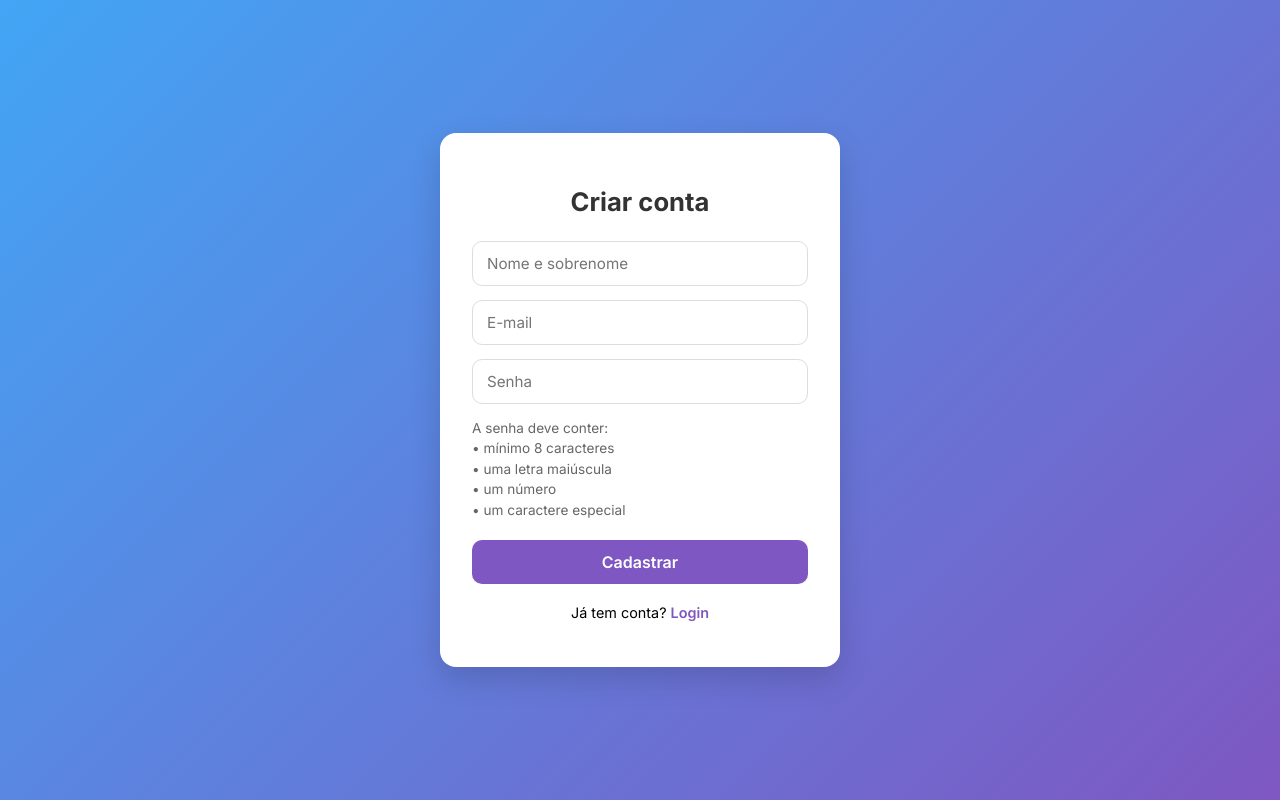
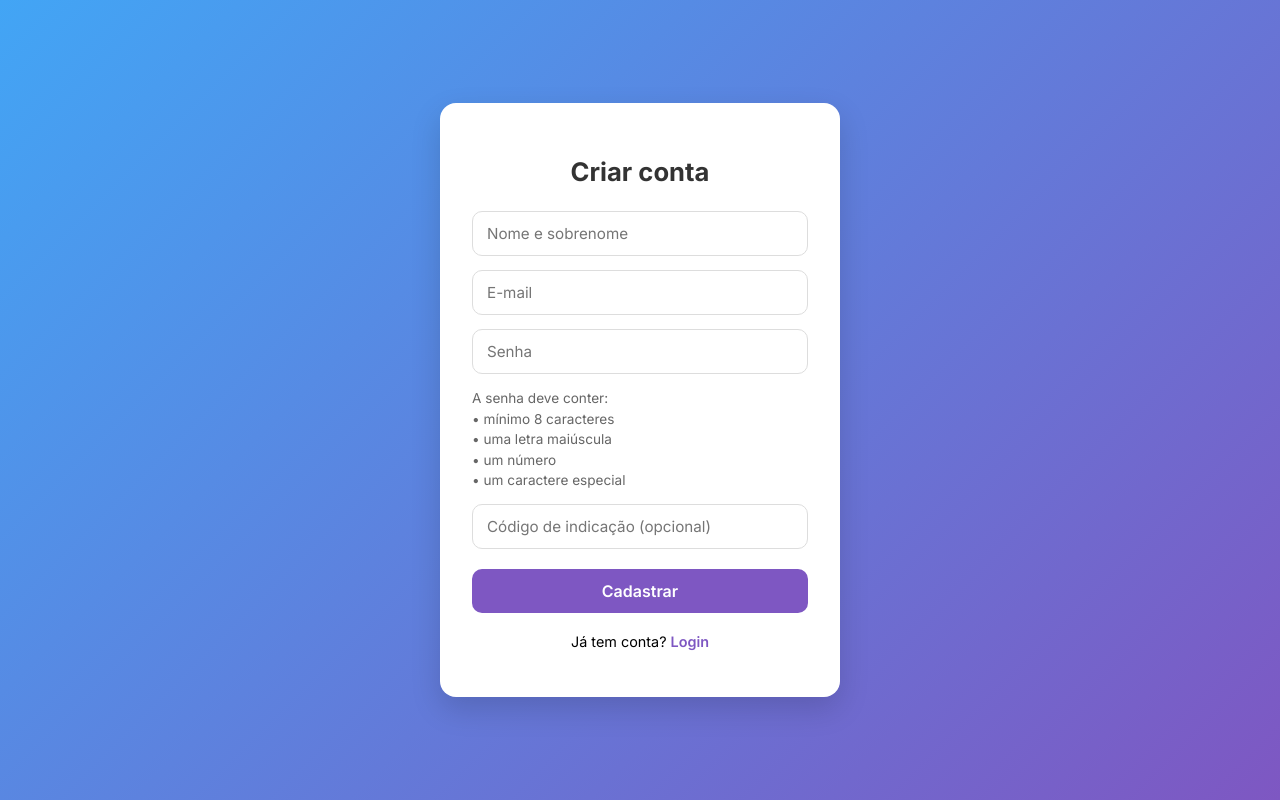
Before and after one commit to NathanMenezess/catalogo-produtos, a React (Vite) app in the folder frontend/frontend-catalogo/: page /register in a window 1280 px wide. Built offline with nearby package versions, Linux system fonts and the light colour scheme; no server answers.

Commit message:
Add - Codigo de indicacao

```diff
--- a/frontend/frontend-catalogo/src/pages/Register.tsx
+++ b/frontend/frontend-catalogo/src/pages/Register.tsx
@@ -44,6 +44,7 @@ export function Register() {
   const [name, setName] = useState("");
   const [email, setEmail] = useState("");
   const [password, setPassword] = useState("");
+  const [inviteCode, setInviteCode] = useState("");
 
   const [loading, setLoading] = useState(false);
   const [error, setError] = useState<string | null>(null);
@@ -81,6 +82,7 @@ export function Register() {
         name,
         email: normalizedEmail,
         password,
+        invite_code: inviteCode,
       });
       navigate("/login");
     } catch (err: any) {
@@ -138,6 +140,12 @@ export function Register() {
               <br />• um caractere especial
             </small>
 
+            <input
+              placeholder="Código de indicação (opcional)"
+              value={inviteCode}
+              onChange={(e) => setInviteCode(e.target.value.trim())}
+            />
+
             <button disabled={loading} type="submit">
               {loading ? "Criando..." : "Cadastrar"}
             </button>
--- a/frontend/frontend-catalogo/src/services/authApi.ts
+++ b/frontend/frontend-catalogo/src/services/authApi.ts
@@ -7,6 +7,7 @@ export type RegisterPayload = {
   name: string;
   email: string;
   password: string;
+  invite_code?: string;
 };
 
 export type MeResponse = {
```
Also changed, not shown: 2 other files (tests, documents, lock files or other folders).
